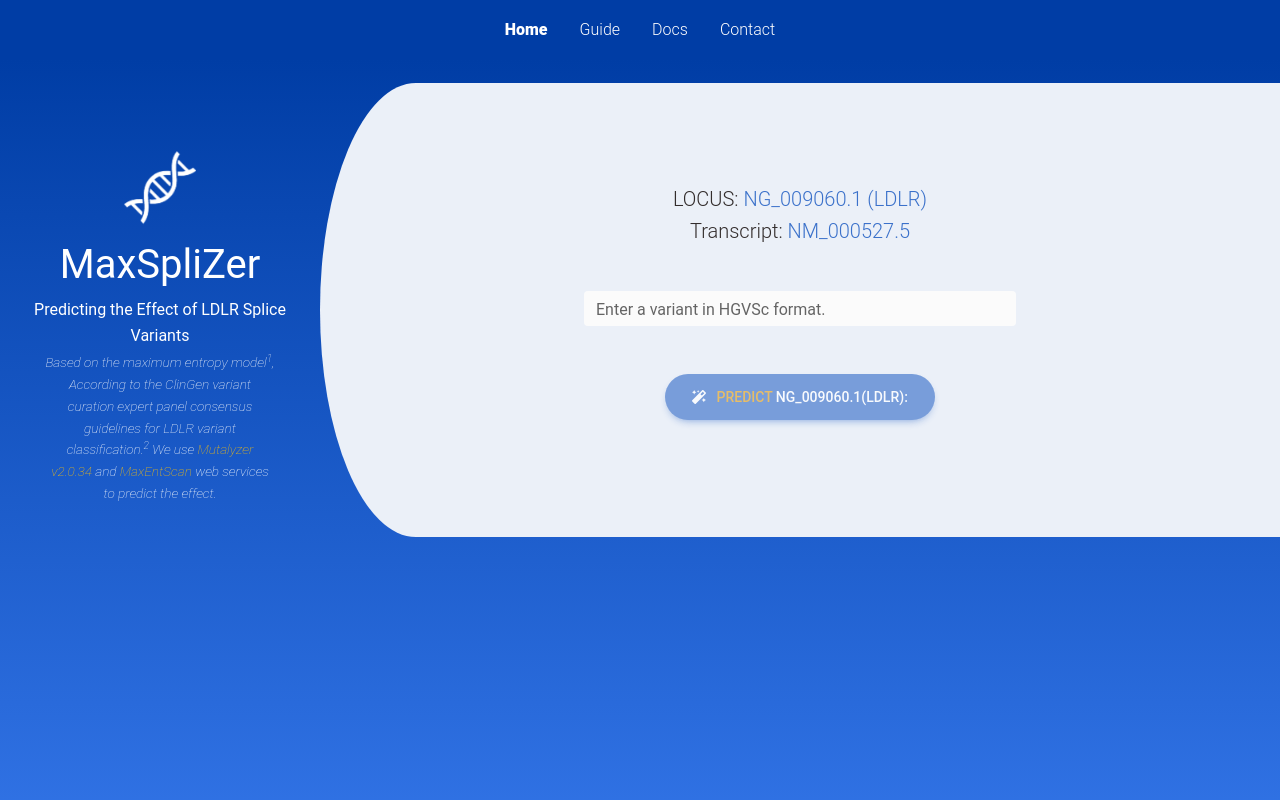
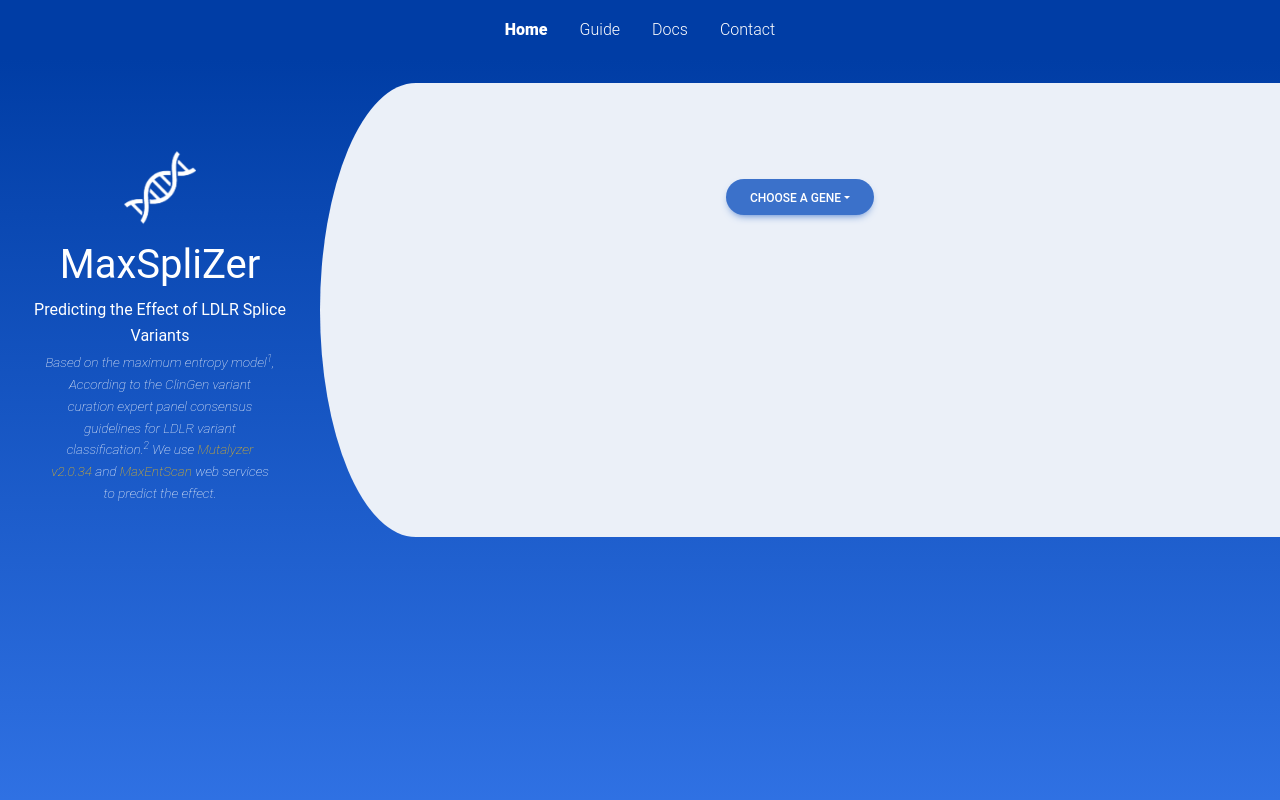
Before and after one commit to rezashahnazar/MaxSpliZer, a Vue app in the folder front-end/: page / in a window 1280 px wide. Shown: the top 800 px of the page. Built offline with nearby package versions, Linux system fonts and the light colour scheme.

Commit message:
updated front end with new gene capability

```diff
--- a/front-end/src/components/Reftable.vue
+++ b/front-end/src/components/Reftable.vue
@@ -3,6 +3,10 @@
         <div class="card">
                 <table class="table align-middle table-responsive border-success">
                     <tbody class="fw-bold">
+                        <tr class="lowh">
+                            <th scope="row p-0">Gene</th>
+                            <td class="text-success p-0">{{ $store.state.genecode }}</td>
+                        </tr>
                         <tr class="lowh">
                             <th scope="row p-0">HGVSc variant</th>
                             <td class="text-success p-0">{{ $store.state.vcode }}</td>
--- a/front-end/src/store/index.js
+++ b/front-end/src/store/index.js
@@ -7,7 +7,9 @@ export default createStore({
     st : 1,
     vcode : '',
     resdata : '',
-    errormsg : 0
+    errormsg : 0,
+    gene : '',
+    genecode :''
   },
   mutations: {
     reload(state){
@@ -15,21 +17,21 @@ export default createStore({
       state.vcode = ''
       state.resdata = ''
       state.errormsg = 0
+      state.gene = ''
+      state.genecode = ''
     },
     varload(state, resd){
+      state.resdata = resd
+    }
 
-      state.resdata = resd
-    },
-    updateVcode(value){
-      state.vcode = value
-    }
   },
   actions: {
     lookvar({commit}) {
       this.state.st = 0
-      axios.get("/maxent",{
+      axios.get("https://maxsplizer.com/maxent",{
         params : {
-          variant : this.state.vcode
+          variant : this.state.vcode ,
+          gene : this.state.gene
         }
       })
       .then(response => response.data)
--- a/front-end/src/views/Home.vue
+++ b/front-end/src/views/Home.vue
@@ -23,13 +23,29 @@
       <div class="desk-up ">
         <div class="row rvar-form">
           <div class="col-md">
-            <div class="text-center" >
+            <!-- <div class="text-center" >
               <h5 class="text-dark mt-2 fw-light">LOCUS: <a class="text-decoration-none" href="https://www.ncbi.nlm.nih.gov/nuccore/NG_009060.1" target="_blank" rel="noopener noreferrer">NG_009060.1 (LDLR)</a></h5>
               <h5 class="text-dark mt-2 fw-light">Transcript: <a class="text-decoration-none" href="https://www.ncbi.nlm.nih.gov/nuccore/NM_000527" target="_blank" rel="noopener noreferrer">NM_000527.5</a></h5>
+            </div> -->
+            <div v-if="!$store.state.resdata" class="row">
+              <div class="dropdown">
+                <button
+                  class="btn btn-primary dropdown-toggle"
+                  type="button"
+                  id="dropdownMenuButton"
+                  data-mdb-toggle="dropdown"
+                  aria-expanded="false"
+                >
+                  {{cgene ?  cgenecode : 'Choose A gene'}}
+                </button>
+                <ul class="dropdown-menu" aria-labelledby="dropdownMenuButton">
+                  <li><span class="dropdown-item cpointer" @click="setLDLR">NG_009060.1(<i>LDLR</i>)</span></li>
+                  <li><span class="dropdown-item cpointer" @click="setFBN">NG_008805.2(<i>FBN1</i>)</span></li>
+                </ul>
+              </div>
             </div>
-
             <div v-if="st">
-              <form class="px-5" @submit.prevent="doLookvar">
+              <form v-if="cgene" class="px-5" @submit.prevent="doLookvar">
                 <div class="col col-md-6 mx-auto mobform mt-5">
                   <div class="form-outline mobform mb-5">
                     <input type="text" id="varinput" class="form-control bg-light" v-model="cvcode" autocomplete="on"/>
@@ -41,7 +57,7 @@
                     <i class="fas fa-magic"></i>
                     &nbsp;
                     <span class="text-warning">predict</span>
-                    NG_009060.1(LDLR):{{ cvcode }}
+                    {{ cgenecode }}:{{ cvcode }}
                   </button>
                 </div>
               </form>
@@ -98,7 +114,9 @@ export default {
   name: 'Home',
   data(){
     return{
-      cvcode: ''
+      cvcode: '' ,
+      cgene: '' ,
+      cgenecode : ''
     }
   },
   components:{
@@ -111,6 +129,15 @@ export default {
     doReload(){
       this.$store.commit('reload')
       this.cvcode = ''
+      this.cgene = ''
+    },
+    setLDLR(){
+      this.cgene = 'LDLR'
+      this.cgenecode = 'NG_009060.1(LDLR)'
+    } ,
+    setFBN(){
+      this.cgene = 'FBN'
+      this.cgenecode = 'NG_008805.2(FBN1)'
     }
   },
   computed: {
@@ -121,6 +148,12 @@ export default {
   watch: {
     cvcode(value){
       this.$store.state.vcode = value
+    },
+    cgene(value){
+      this.$store.state.gene = value
+    },
+    cgenecode(value){
+      this.$store.state.genecode = value
     }
   }
 }
@@ -128,6 +161,9 @@ export default {
 </script>
 
 <style scoped>
+.cpointer{
+  cursor: pointer;
+}
 
 .btn{
   border-radius : 25px;
```
